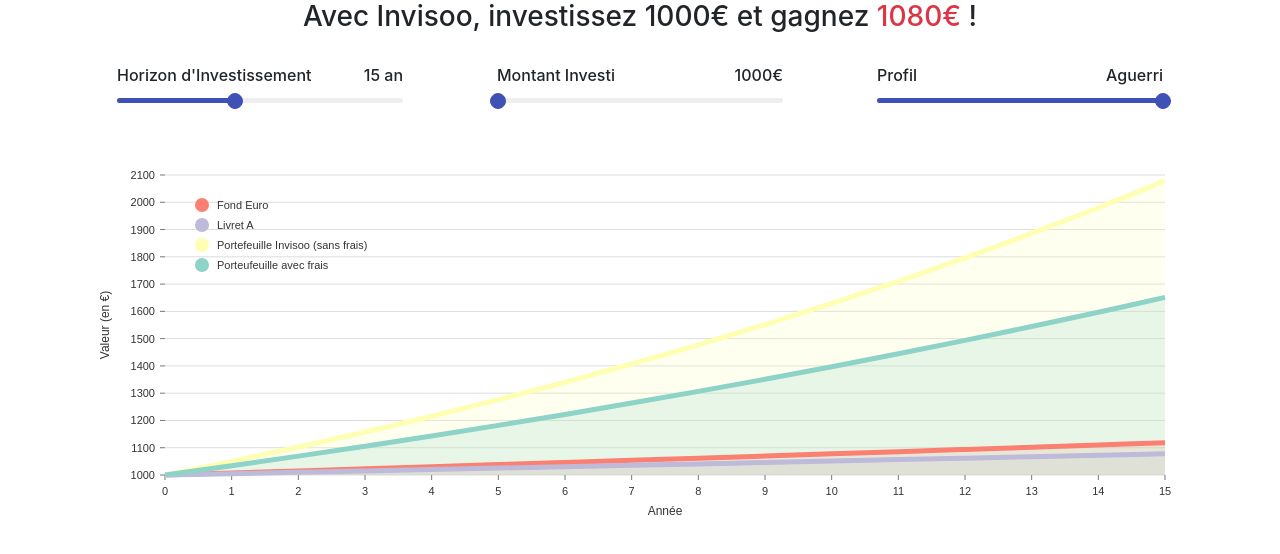
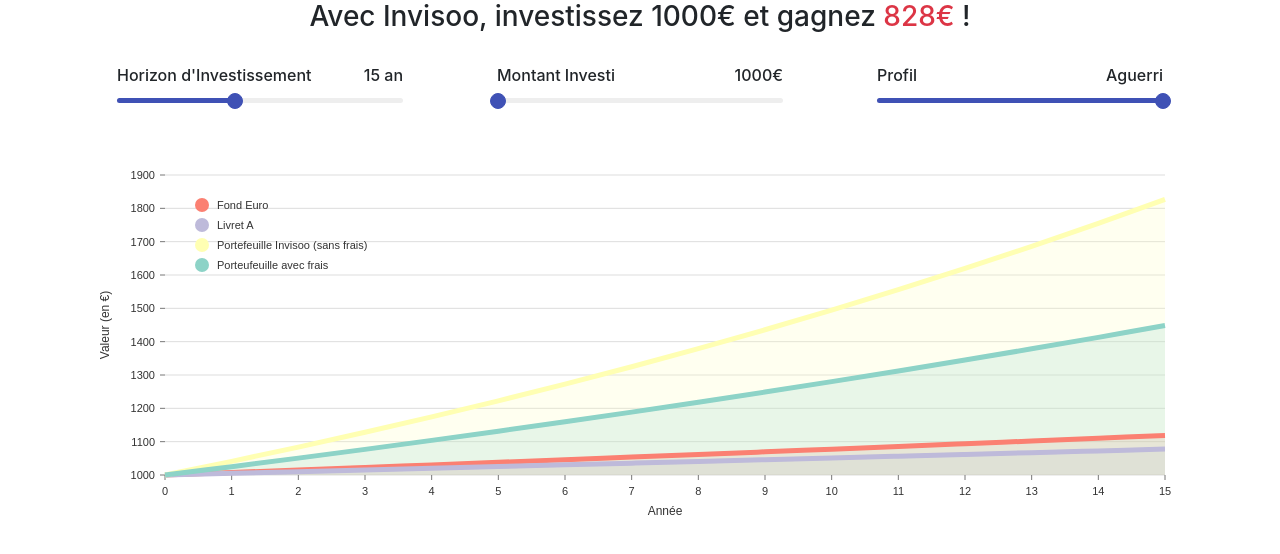
Before and after one commit to Invisoo/charts, a React (Create React App) app: page / in a window 1280 px wide. Shown: the top 554 px of the page. Built offline with nearby package versions, Linux system fonts and the light colour scheme.

Commit message:
Add livret A in risk computation

```diff
--- a/src/App.js
+++ b/src/App.js
@@ -69,8 +69,12 @@ const RisqueNames = {
 
 const interests = (i, base, risk) => {
   const erp = 0.05;
+  const safety = 0.005;
   const fee = 0.016;
-  const clientRisk = erp / (5 - risk); // Assume "no risk return" of 0.
+
+  const riskProportion = 0.2 * risk;
+  const clientRisk = erp * riskProportion + safety * (1 - riskProportion);
+
   const withFeePower = 1 + clientRisk - fee;
   const withoutFeePower = 1 + clientRisk;
 
```
